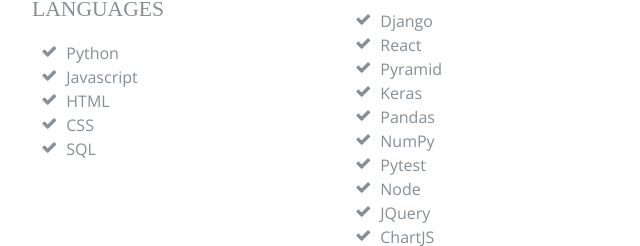
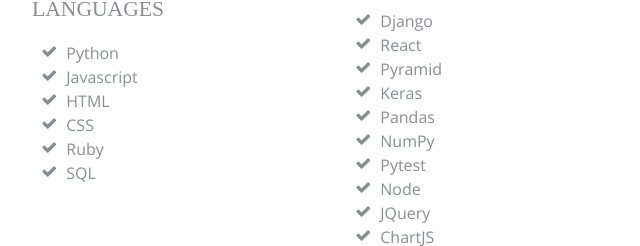
Before and after one commit to ztaylor2/personal-website, a website: page public/index.html in a window 1280 px wide. Shown: the part 4167-4413 px from the top of the page, 288-928 px from the left. Drawn offline with nearby package versions, Linux system fonts and the light colour scheme; a web font is replaced by a local one.

Commit message:
added ruby to languages.

```diff
--- a/public/index.html
+++ b/public/index.html
@@ -340,6 +340,9 @@
                       CSS</li>
                     <li>
                       <i class="fa-li fa fa-check"></i>
+                      Ruby</li>
+                    <li>
+                      <i class="fa-li fa fa-check"></i>
                       SQL</li>
                   </ul>
               </div>
```
